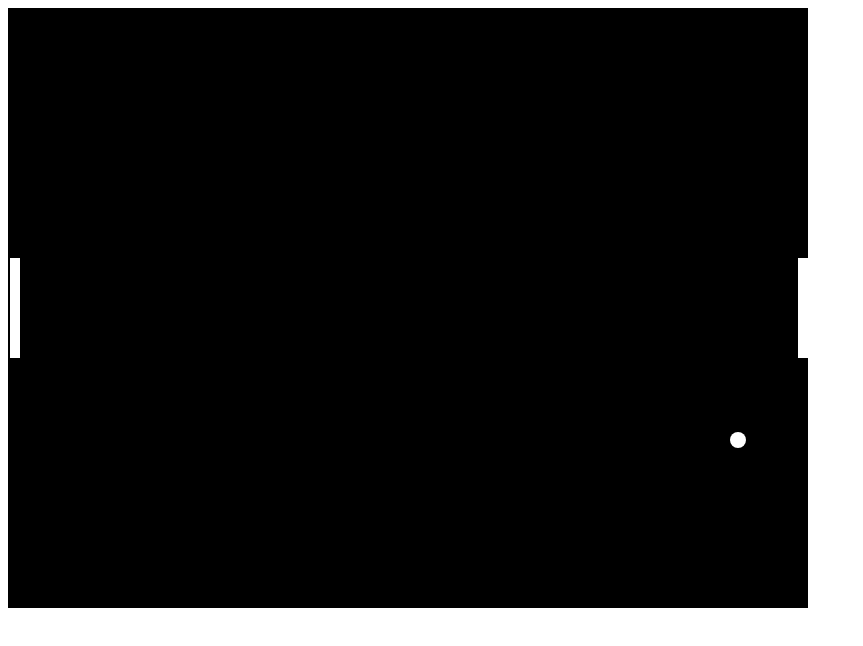
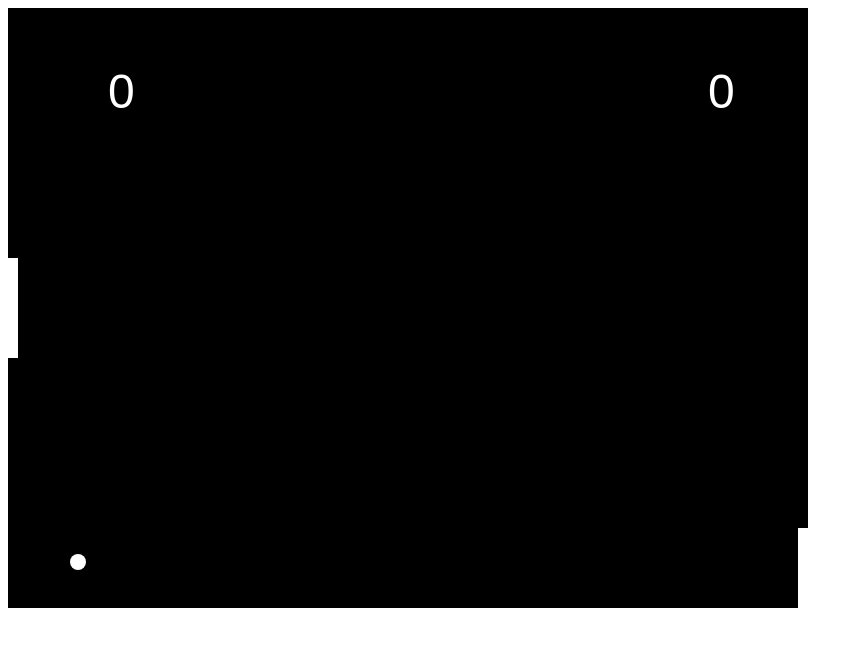
Before and after one commit to davidgailey/pong, a plain HTML site: page index.html in a window 1280 px wide. Shown: the whole page, without its empty margins (0-863 px from the left). Drawn offline with Linux system fonts and the light colour scheme.

Commit message:
add scoring and computer AI

```diff
--- a/index.html
+++ b/index.html
@@ -26,9 +26,16 @@
 	const paddleHeight = 100;
 	const paddleWidth = 10;
 
+	// score variables
+	var player1Score = 0;
+	var player2Score = 0;
+
 	function moveEverything(){
-		ballX = ballX + ballSpeedX;
-		ballY = ballY + ballSpeedY;
+
+		computerMovement();
+
+		ballX += ballSpeedX;
+		ballY += ballSpeedY;
 
 		// handle reflection off left side paddle
 		if (ballX < 0) {
@@ -37,6 +44,7 @@
 				ballSpeedX = -ballSpeedX;
 			}else{
 				ballReset();
+				player2Score += 1;
 			}
 		}
 
@@ -47,6 +55,7 @@
 				ballSpeedX = -ballSpeedX;
 			}else{
 				ballReset();
+				player1Score += 1;
 			}
 		}
 
@@ -62,13 +71,19 @@
 		drawColorRect(0,0,canvas.width,canvas.height,'black');
 
 		// draw player paddle
-		drawColorRect(2,paddle1Y,paddleWidth,paddleHeight,'white');
+		drawColorRect(0,paddle1Y,paddleWidth,paddleHeight,'white');
 
 		// draw cpu paddle
 		drawColorRect(canvas.width - paddleWidth,paddle2Y,paddleWidth,paddleHeight,'white');
 
 		// draw "ball"
 		drawColorCircle(ballX,ballY,8,'white');
+
+		// draw score
+		canvasContext.font = '48px sans-serif';
+		canvasContext.fillText(player1Score, 100, 100);
+		canvasContext.fillText(player2Score, canvas.width -100, 100);
+
 
 	}
 
@@ -102,6 +117,16 @@
 		ballY = canvas.height/2;
 	}
 
+	function computerMovement(){
+		let paddle2YCenter = paddle2Y + (paddleHeight/2)
+
+		if(paddle2YCenter < ballY - 35){
+			paddle2Y += 6;
+		}else if(paddle2YCenter > ballY + 35){
+			paddle2Y -= 6;
+		}
+	}
+
 	window.onload = function() {
 		canvas = document.getElementById('pongCanvas');
 		canvasContext = canvas.getContext('2d');
```
